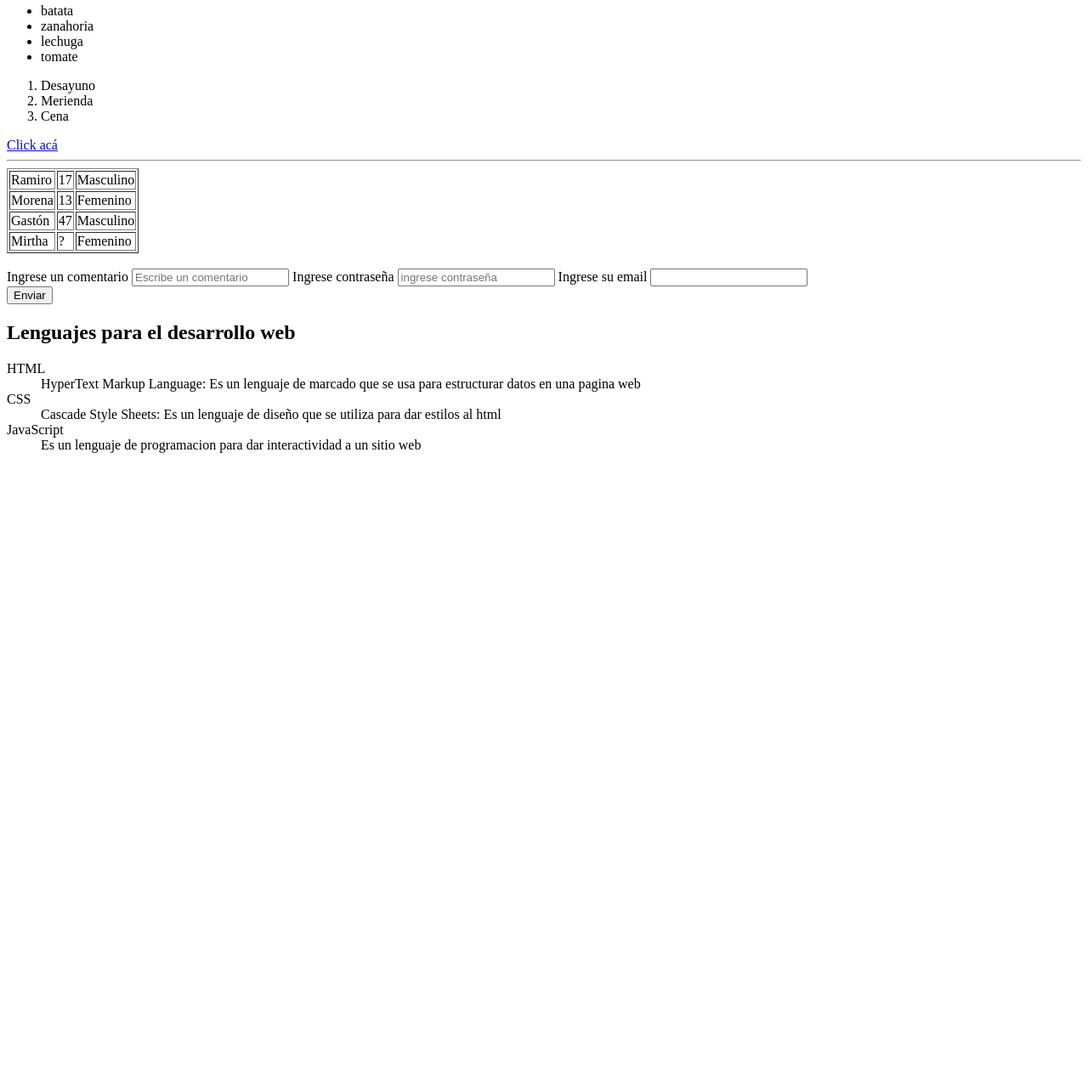
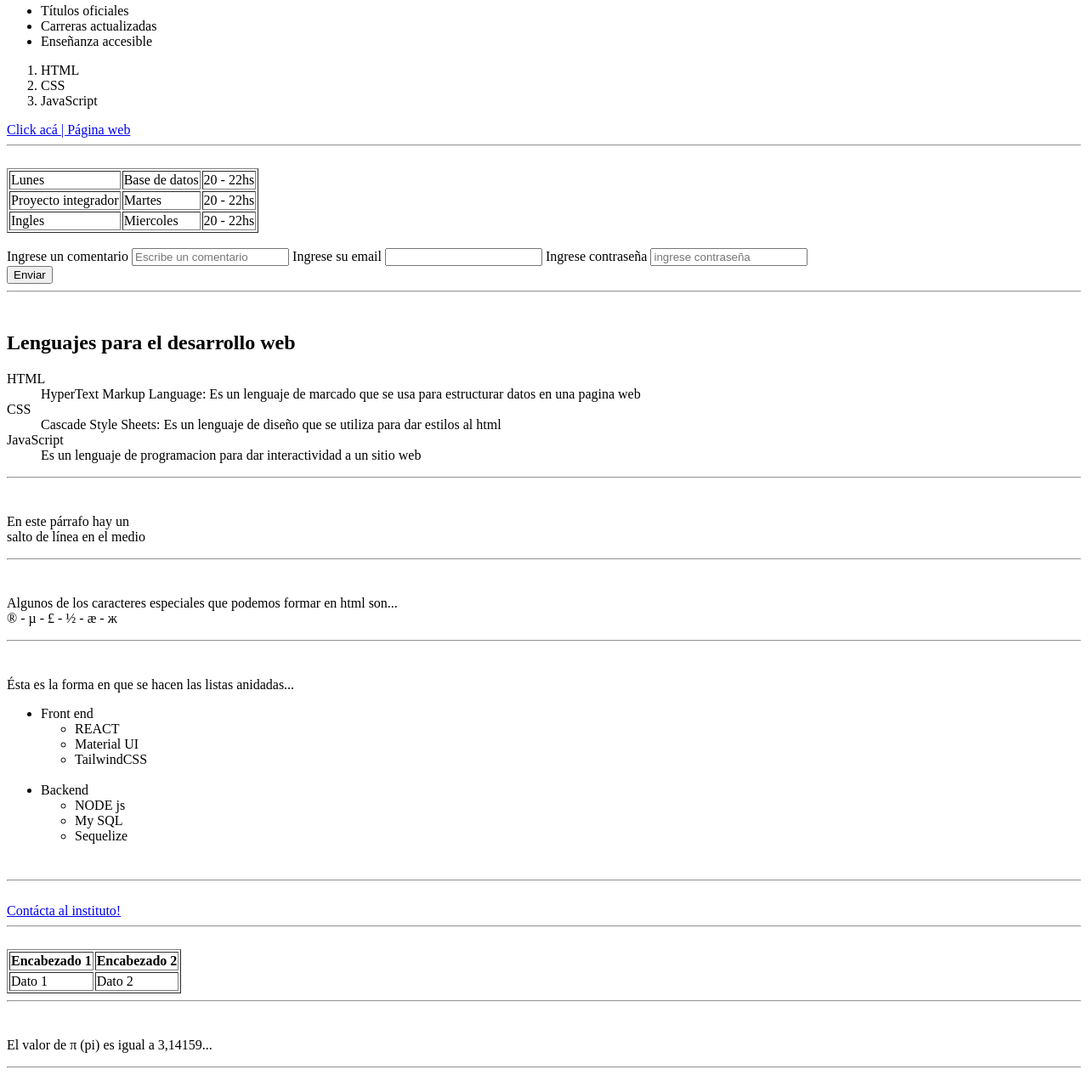
Before and after one commit to AvilaRamiro/Proyecto-Ingreso, a plain HTML site: page index.html in a window 1280 px wide. Shown: the part 530-1808 px from the top of the page at 85% size. Before the commit the page ends 1079 px from the top, so only its background shows below. Drawn offline with Linux system fonts and the light colour scheme.

Commit message:
Terminé el trabajo de html

```diff
--- a/index.html
+++ b/index.html
@@ -1,59 +1,57 @@
 <!DOCTYPE html>
-<html lang="en">
+<html lang="es">
 <head>
     <meta charset="UTF-8">
     <meta name="viewport" content="width=device-width, initial-scale=1.0">
-    <title>Mi página web</title>
+    <title>Ingreso programación</title>
 </head>
 <body>
     <h1>Proyecto de introducción</h1>
     <p>Este es un párrafo de texto con una breve descripción para practicar html</p>
-    <img src="imagenes/avident.png" alt="Logo de avident, insumos dentales" width="400">
+    <img src="imagenes/logo del instituto.png" alt="Logo de avident, insumos dentales" width="400">
     <ul>
-        <li>batata</li>
-        <li>zanahoria</li>
-        <li>lechuga</li>
-        <li>tomate</li>
+        <li>Títulos oficiales</li>
+        <li>Carreras actualizadas</li>
+        <li>Enseñanza accesible</li>
     </ul>
     <ol>
-        <li>Desayuno</li>
-        <li>Merienda</li>
-        <li>Cena</li>
+        <li>HTML</li>
+        <li>CSS</li>
+        <li>JavaScript</li>
     </ol>
-    <a target="_blank" href="https://institutocalamuchita.com/inscripciones-desarrollo-web/">Click acá</a>
+    <a target="_blank" href="https://institutocalamuchita.com/inscripciones-desarrollo-web/">Click acá | Página web</a>
     <hr>
+    <br>
     <table border="1">
         <tr>
-            <td>Ramiro</td>
-            <td>17</td>
-            <td>Masculino</td>
+            <td>Lunes</td>
+            <td>Base de datos</td>
+            <td>20 - 22hs</td>
         </tr>
         <tr>
-            <td>Morena</td>
-            <td>13</td>
-            <td>Femenino</td>
+            <td>Proyecto integrador</td>
+            <td>Martes</td>
+            <td>20 - 22hs</td>
         </tr>
         <tr>
-            <td>Gastón</td>
-            <td>47</td>
-            <td>Masculino</td>
-        </tr>
-        <tr>
-            <td>Mirtha</td>
-            <td>?</td>
-            <td>Femenino</td>
+            <td>Ingles</td>
+            <td>Miercoles</td>
+            <td>20 - 22hs</td>
         </tr>
     </table>
     <br>
     <form action="/submit" method="post">
         <label for="comentario">Ingrese un comentario</label>
         <input type="text" placeholder="Escribe un comentario" name="comentario" id="comentario">
+        <label for="email">Ingrese su email</label>
+        <input type="email" plaholder="ingrese su email" name="email" id="email">
         <label for="contraseña">Ingrese contraseña</label>
         <input type="password" placeholder="ingrese contraseña" name="contraseña" id="contraseña">
-        <label for="email">Ingrese su email</label>
-        <input type="email" plaholder="ingrese su email" name="email" id="email">
+
         <br>
         <button type="submit">Enviar</button>
+        <hr>
+        <br>
         <h2>Lenguajes para el desarrollo web</h2>
         <dl>
             <dt>HTML</dt>
@@ -66,5 +64,63 @@
             <dd>Es un lenguaje de programacion para dar interactividad a un sitio web</dd>
         </dl>
     </form>
+    <hr>
+    <br>
+    <p>En este párrafo hay un<br>salto de línea en el medio</p>
+    <hr>
+    <br>
+    <p>Algunos de los caracteres especiales que podemos formar en html son... <br>&reg; - &micro; - &pound; - &frac12; - &aelig; - &#1078;</p>
+    <hr>
+    <br>
+    <p>Ésta es la forma en que se hacen las listas anidadas...</p>
+    <ul>
+        <li>Front end
+            <ul>
+                <li>REACT</li>
+                <li>Material UI</li>
+                <li>TailwindCSS</li>
+            </ul>
+        </li>
+        <br>
+        <li>Backend
+            <ul>
+                <li>NODE js</li>
+                <li>My SQL</li>
+                <li>Sequelize</li>
+            </ul>
+        </li>
+    </ul>
+    <br>
+    <hr>
+    <br>
+    <!--Este es un comentario de prueba que no va ser visible en la pagina web-->
+    <a href="mailto:institutosantarosacalamuchita@gmail.com">Contácta al instituto!</a>
+    <hr>
+    <br>
+    <table border="1">
+        <tr>
+            <th>Encabezado 1</th>
+            <th>Encabezado 2</th>
+        </tr>
+        <tr>
+            <td>Dato 1</td>
+            <td>Dato 2</td>
+        </tr>
+    </table>
+    <hr>
+    <br>
+    <p>El valor de &pi; (pi) es igual a 3,14159...</p>
+    <hr>
+    <br>
+    <h3>Carreras del instituto</h3>
+    <ul>
+        <li><input type="Checkbox">Tecnicatura Superior en Desarrollo Web y Aplicaciones Digitales</li>
+        <li><input type="Checkbox">Tecnicatura Superior en Turismo y Hotelería</li>
+        <li><input type="Checkbox">Tecnicatura Superior en Guía de Trekking y Guía de Montaña</li>
+        <li><input type="Checkbox">Curso de cocina</li>
+    </ul>
+    <hr>
+    <p>El siguiente código muestra como imprimir "Hola, mundo!" en pyton:</p>
+    <code>print("Hola, mundoo!")</code>
 </body>
 </html>
```
Also changed, not shown: imagenes/avident.png (deleted), imagenes/logo del instituto.png (added).
